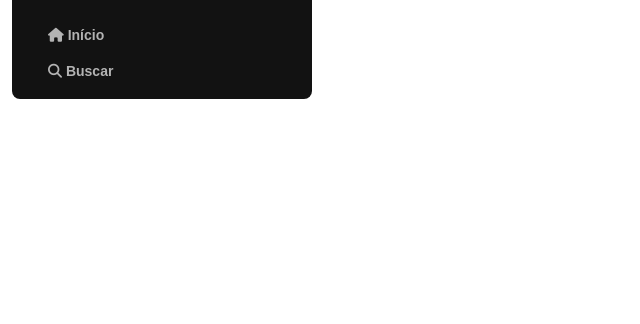
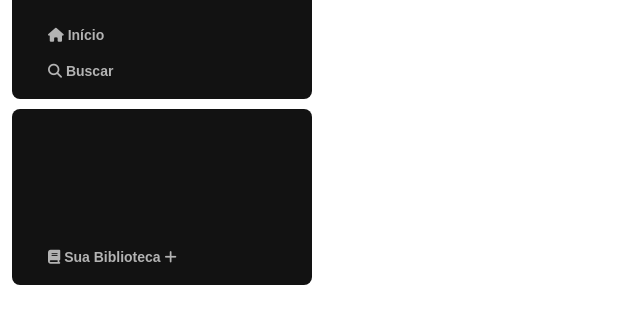
Before and after one commit to KevinAraujo22/Spotify-2-Projeto-Alura-, a plain HTML site: page index.html in a window 1280 px wide. Shown: the part 58-382 px from the top of the page, without its empty margins (0-640 px from the left). Drawn offline with Linux system fonts and the light colour scheme.

Commit message:
desafio de colocar a aba minha biblioteca

```diff
--- a/index.html
+++ b/index.html
@@ -39,5 +39,21 @@
             </div>
         </nav>
         </div>
+        <div class="sidebar2">
+            <nav class="sidebar_navigation2">
+                <div>
+                    <ul>
+                        <li>
+                            <a href="">
+                                <span class="fa fa-book "></span>
+                                <span> Sua Biblioteca</span>
+                                <span class="fa fa-plus"> </span>
+
+                            </a>
+                        </li>
+                    </ul>
+                </div>
+            </nav>
+            </div>
 </body>
 </html>
--- a/styles.css
+++ b/styles.css
@@ -9,8 +9,6 @@ body{
     bottom: 0;
     padding: 12px;
     width: 300px;
-    height: 100%;
-
     }
 
 .sidebar_navigation{
@@ -45,3 +43,43 @@ body{
     font-size: 14px;
     font-family: "DM Sans", sans-serif;
 }
+
+
+
+
+
+
+.sidebar2{
+    position: relative;
+    top: 155px;
+    left: 0;
+    right: 300px;
+    bottom: 300;
+    padding: 12px;
+    width: 300px;
+    height: 100px;
+
+    }
+
+.sidebar_navigation2{
+    background-color: #121212;
+    border-radius: 8px;
+    padding: 128px 0 0 16px;
+}
+
+.sidebar2 nav ul{
+    margin-top: 2px;
+    padding: 0px 20px 10px 20px;
+}
+
+.sidebar2 nav ul li{
+    padding: 10px 0;
+}
+
+.sidebar2 nav ul li a{
+    color: #b3b3b3;
+    text-decoration: none;
+    font-weight: 600;
+    font-size: 14px;
+    font-family: "DM Sans", sans-serif;
+}
```
